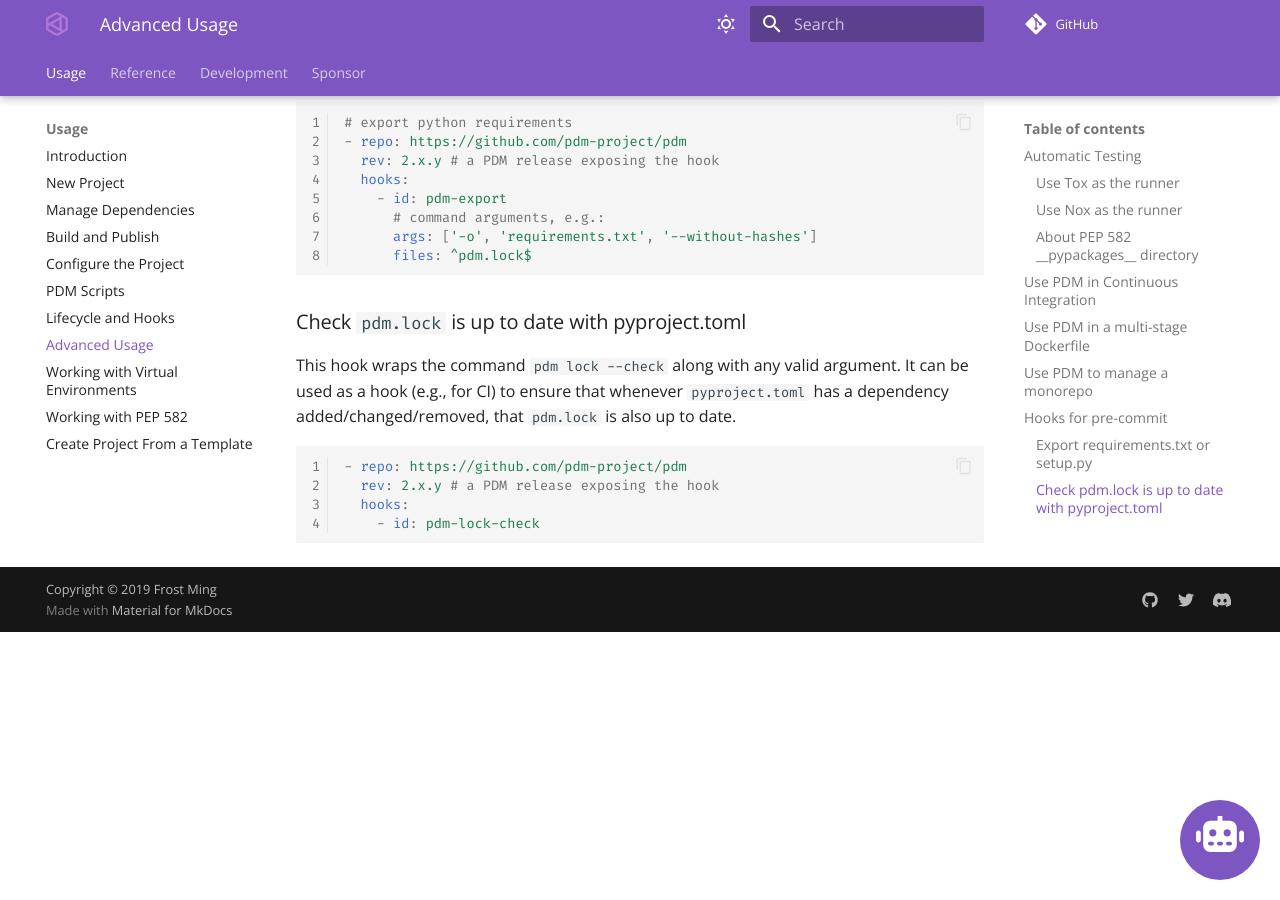
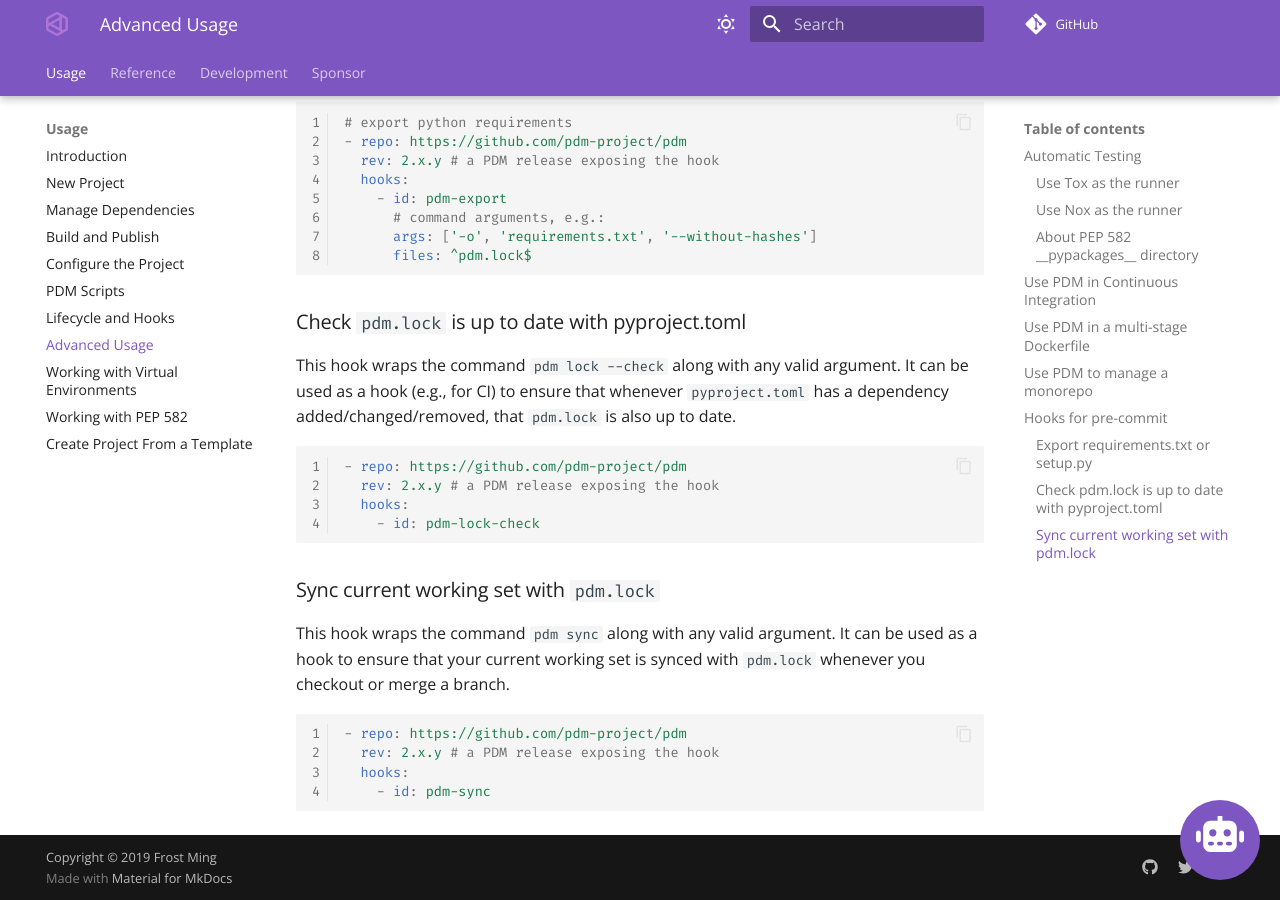
Before and after one commit to azurelotus0926/pdm, an MkDocs documentation site: the page built from docs/docs/usage/advanced.md, in a window 1280 px wide and 900 px high, scrolled down 5254 px. Built offline with MkDocs 1.6.1 and Material for MkDocs 9.7.7, drawn with Linux system fonts in a browser that asks for light colours; comment, search, counter and statistics services are not loaded; the version menu is left out.

Commit message:
feat: Add "pdm-sync" pre-commit hook (#2475)

````diff
--- a/docs/docs/usage/advanced.md
+++ b/docs/docs/usage/advanced.md
@@ -244,3 +244,14 @@ This hook wraps the command `pdm lock --check` along with any valid argument. It
   hooks:
     - id: pdm-lock-check
 ```
+
+### Sync current working set with `pdm.lock`
+
+This hook wraps the command `pdm sync` along with any valid argument. It can be used as a hook to ensure that your current working set is synced with `pdm.lock` whenever you checkout or merge a branch.
+
+```yaml
+- repo: https://github.com/pdm-project/pdm
+  rev: 2.x.y # a PDM release exposing the hook
+  hooks:
+    - id: pdm-sync
+```
````
Also changed, not shown: news/2474.feature.md (added, +1 -0 lines), .pre-commit-hooks.yaml.
